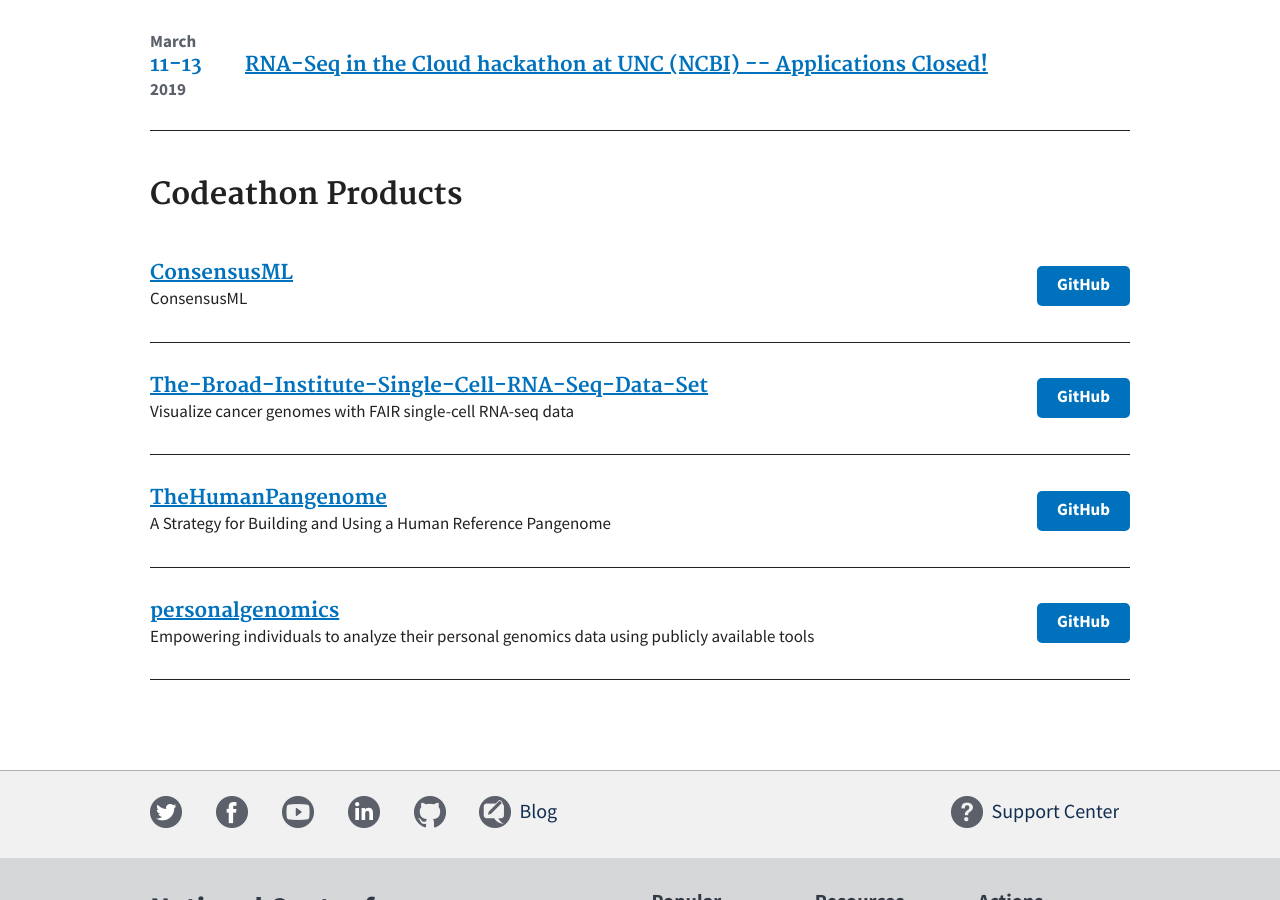
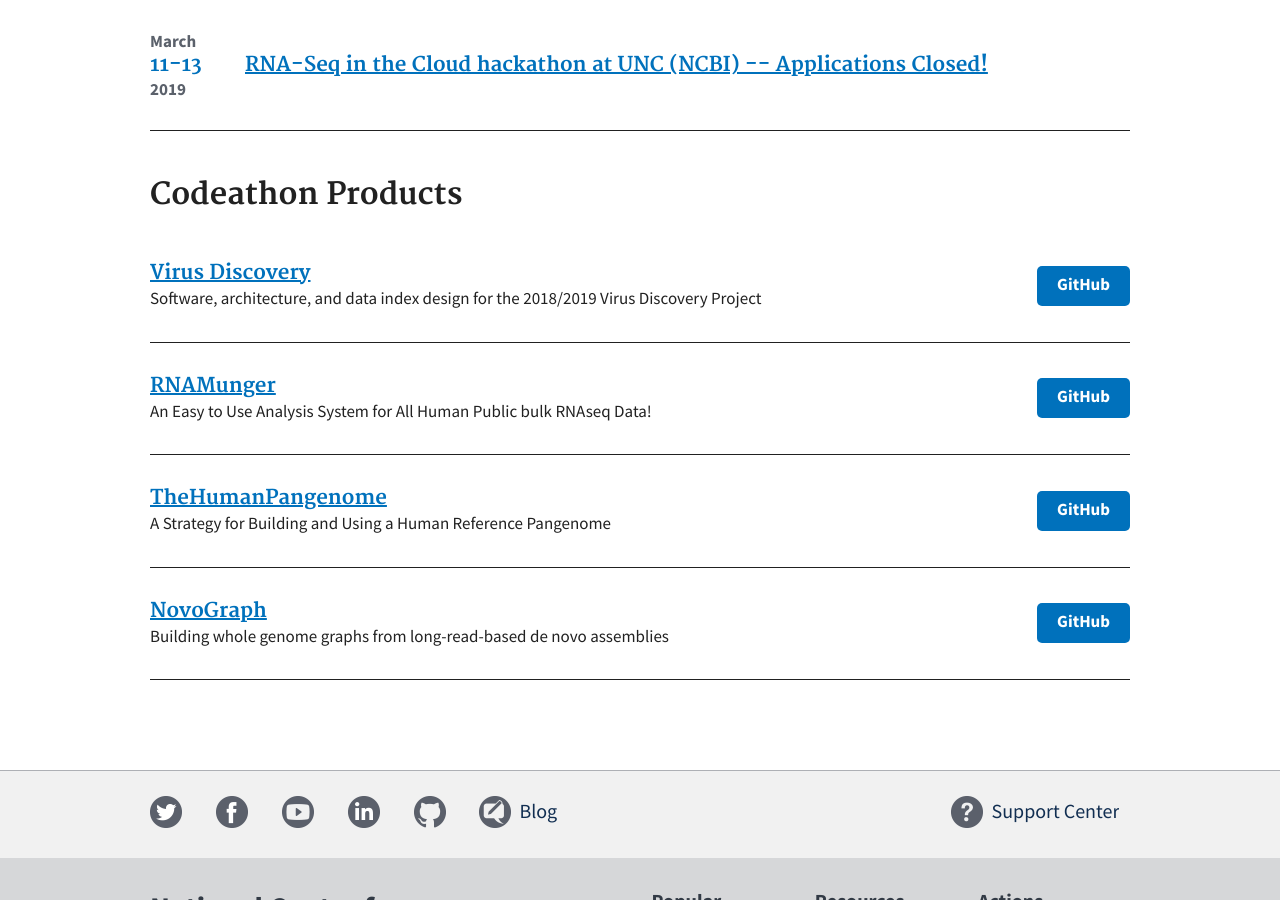
Before and after one commit to NCBI-Codeathons/ncbi-codeathons.github.io, a Jekyll site: the page built from index.md, in a window 1280 px wide and 900 px high, scrolled down 1647 px. Built offline with Jekyll 4.4.1, drawn with Linux system fonts in a browser that asks for light colours.

Commit message:
Update hackathon-products.yml

```diff
--- a/_data/hackathon-products.yml
+++ b/_data/hackathon-products.yml
@@ -1,15 +1,15 @@
-- title: "ConsensusML"
-  paragraph: "ConsensusML"
-  link: "#"
+- title: "Virus Discovery"
+  paragraph: "Software, architecture, and data index design for the 2018/2019 Virus Discovery Project"
+  link: "https://github.com/NCBI-Hackathons/VirusDiscoveryProject"
 
-- title: "The-Broad-Institute-Single-Cell-RNA-Seq-Data-Set"
-  paragraph: "Visualize cancer genomes with FAIR single-cell RNA-seq data"
-  link: "#"
+- title: "RNAMunger"
+  paragraph: "An Easy to Use Analysis System for All Human Public bulk RNAseq Data!"
+  link: "https://github.com/NCBI-Hackathons/RNA-Seq-in-the-Cloud"
 
 - title: "TheHumanPangenome"
   paragraph: "A Strategy for Building and Using a Human Reference Pangenome"
-  link: "#"
+  link: "https://github.com/NCBI-Hackathons/TheHumanPangenome"
 
-- title: "personalgenomics"
-  paragraph: "Empowering individuals to analyze their personal genomics data using publicly available tools"
-  link: "#"
+- title: "NovoGraph"
+  paragraph: "Building whole genome graphs from long-read-based de novo assemblies"
+  link: "https://github.com/NCBI-Hackathons/NovoGraph"
```
